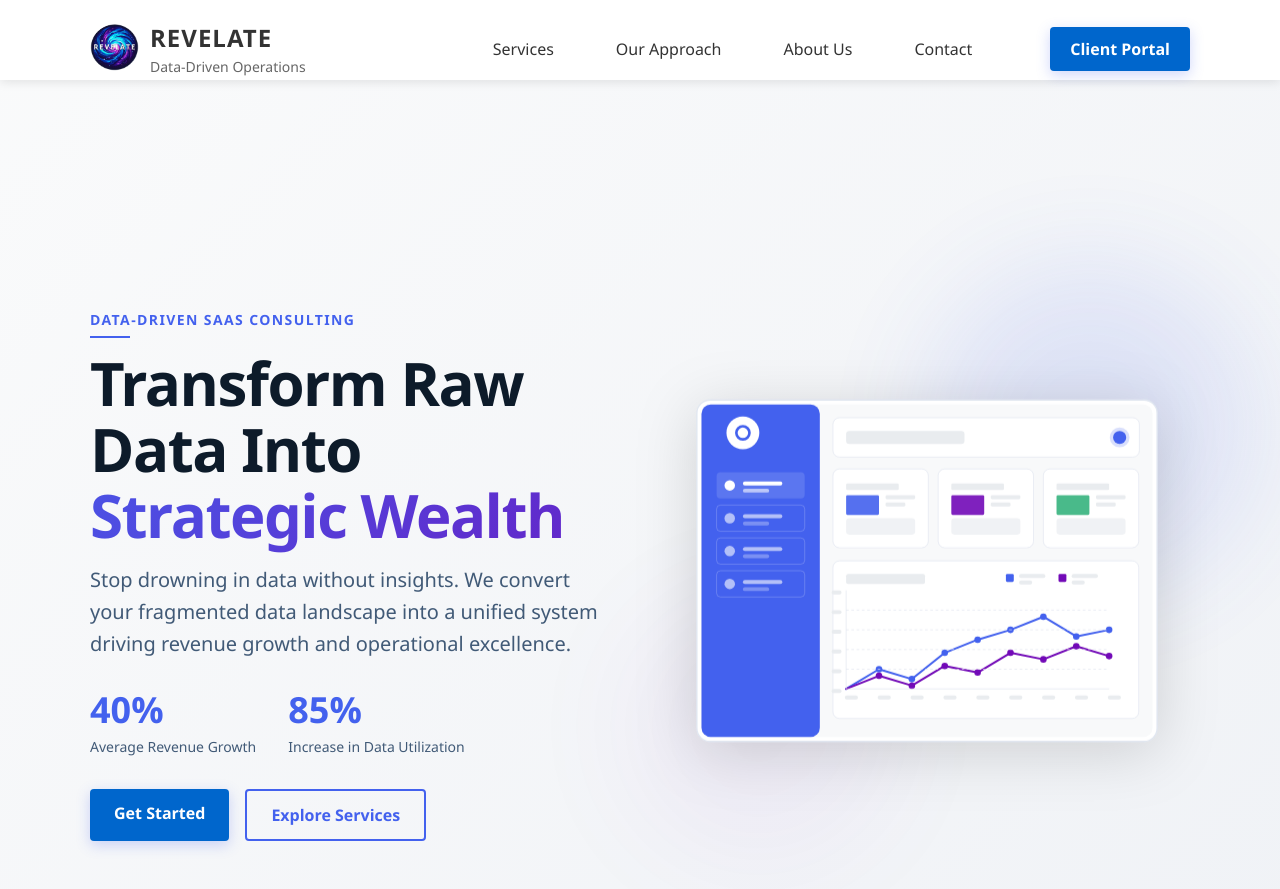
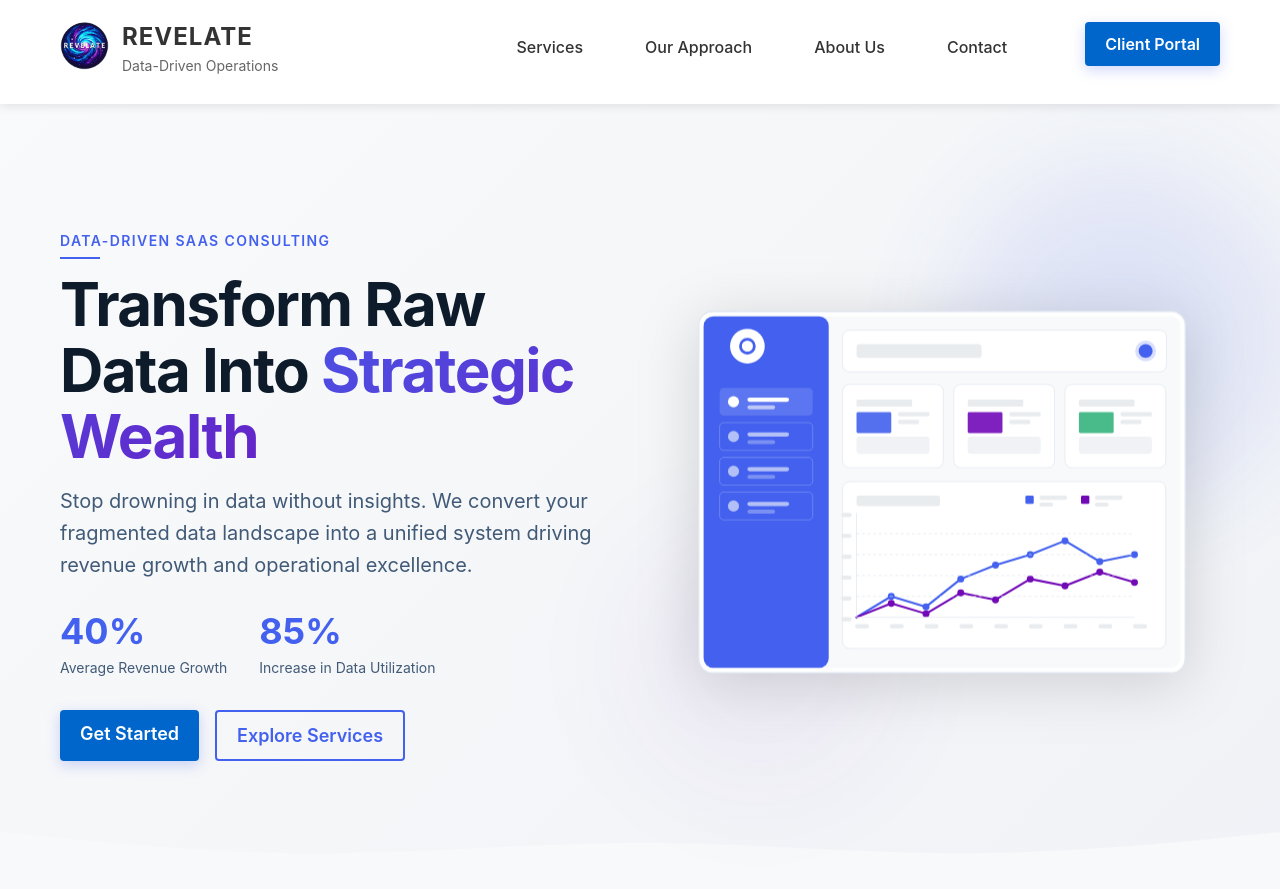
Before and after one commit to DrewRevelate/revelate-website, a Jekyll site: the page built from index.html, in a window 1280 px wide and 900 px high. Shown: the top 889 px of the window. Built offline with Jekyll 4.4.1, drawn with Linux system fonts in a browser that asks for light colours.

Commit message:
Update header.html

```diff
--- a/_includes/header.html
+++ b/_includes/header.html
@@ -1,70 +1,74 @@
-<!DOCTYPE html>
-<html lang="en">
-<head>
-  <meta charset="UTF-8">
-  <meta name="viewport" content="width=device-width, initial-scale=1.0">
-  <title>Revelate Operations - Perfect Header</title>
+<!-- The improved header with fixed hamburger menu -->
+<header id="header">
+  <div class="container">
+    <div class="header-inner">
+      <a href="{{ '/' | relative_url }}" class="logo" aria-label="Revelate Operations Home">
+        <div class="logo-container">
+          <div class="logo-wrapper">
+            <div class="logo-image">
+              <img src="{{ '/assets/images/logo.png' | relative_url }}" alt="Revelate Logo" width="48" height="48">
+            </div>
+            <div class="logo-text">
+              <span class="company-name">REVELATE</span>
+              <span class="company-tagline">Data-Driven Operations</span>
+            </div>
+          </div>
+        </div>
+      </a>
+      <nav aria-label="Main navigation">
+        <button class="mobile-toggle" aria-label="Toggle menu" aria-expanded="false" aria-controls="main-menu">
+          <span></span>
+          <span></span>
+          <span></span>
+        </button>
+        <ul id="main-menu" class="nav-links">
+          <li class="nav-item"><a href="{{ '/services/' | relative_url }}" class="nav-link {% if page.url contains '/services/' %}active{% endif %}">Services</a></li>
+          <li class="nav-item"><a href="{{ '/approach/' | relative_url }}" class="nav-link {% if page.url contains '/approach/' %}active{% endif %}">Our Approach</a></li>
+          <li class="nav-item"><a href="{{ '/about/' | relative_url }}" class="nav-link {% if page.url contains '/about/' %}active{% endif %}">About Us</a></li>
+          <li class="nav-item"><a href="{{ '/contact/' | relative_url }}" class="nav-link {% if page.url contains '/contact/' %}active{% endif %}">Contact</a></li>
+          <li class="nav-item"><a href="https://client.revelateops.com" class="btn btn-primary nav-cta" id="portal-btn">Client Portal</a></li>
+        </ul>
+      </nav>
+    </div>
+  </div>
+</header>
+
 <style>
-    /* Reset and base styles */
-    *, *::before, *::after {
-      box-sizing: border-box;
+/* Base styles */
+body {
   margin: 0;
   padding: 0;
+  font-family: -apple-system, BlinkMacSystemFont, 'Segoe UI', Roboto, Oxygen, Ubuntu, Cantarell, 'Open Sans', 'Helvetica Neue', sans-serif;
 }
 
-    :root {
-      --primary-color: #0066cc;
-      --primary-dark: #0052a3;
-      --text-dark: #333333;
-      --text-light: #666666;
-      --white: #ffffff;
-      --header-height-mobile: 60px;
-      --header-height-tablet: 70px;
-      --header-height-desktop: 80px;
-      --transition-speed: 0.3s;
-      --box-shadow: 0 2px 10px rgba(0, 0, 0, 0.1);
-      --box-shadow-hover: 0 4px 12px rgba(0, 0, 0, 0.15);
-    }
-
-    body {
-      font-family: 'Segoe UI', Tahoma, Geneva, Verdana, sans-serif;
-      line-height: 1.5;
-      color: var(--text-dark);
-      padding-top: var(--header-height-mobile);
-    }
-
-    .container {
-      width: 100%;
-      padding-left: 20px;
-      padding-right: 20px;
-      margin: 0 auto;
-    }
-
-    /* Header styles - Mobile First */
+/* Header styles */
 #header {
   position: fixed;
   top: 0;
   left: 0;
   width: 100%;
-      height: var(--header-height-mobile);
-      background-color: var(--white);
-      box-shadow: var(--box-shadow);
+  background-color: #ffffff;
+  box-shadow: 0 2px 10px rgba(0, 0, 0, 0.1);
   z-index: 1000;
-      transition: height var(--transition-speed), box-shadow var(--transition-speed);
+}
+
+.container {
+  width: 100%;
+  max-width: 1200px;
+  margin: 0 auto;
+  padding: 0 20px;
 }
 
 .header-inner {
   display: flex;
   justify-content: space-between;
   align-items: center;
-      height: 100%;
+  height: 70px;
 }
 
 /* Logo styles */
 .logo {
   text-decoration: none;
-      flex-shrink: 0;
-      display: block;
 }
 
 .logo-container {
@@ -77,14 +81,13 @@
 }
 
 .logo-image {
-      margin-right: 10px;
+  margin-right: 12px;
 }
 
 .logo-image img {
   display: block;
-      height: 36px;
+  max-height: 48px;
   width: auto;
-      transition: height var(--transition-speed);
 }
 
 .logo-text {
@@ -93,269 +96,97 @@
 }
 
 .company-name {
-      font-size: 1.2rem;
+  font-size: 1.5rem;
   font-weight: 700;
   letter-spacing: 1px;
-      color: var(--text-dark);
+  color: #333;
   text-transform: uppercase;
-      transition: font-size var(--transition-speed);
-    }
-
-    .company-tagline {
-      display: none;
-      font-size: 0.75rem;
-      color: var(--text-light);
-      font-weight: 400;
-      transition: opacity var(--transition-speed);
-    }
-
-    /* Mobile menu toggle */
-    .mobile-toggle {
-      display: flex;
-      justify-content: center;
-      align-items: center;
-      width: 44px;
-      height: 44px;
-      background: none;
-      border: none;
-      cursor: pointer;
-      position: relative;
-      z-index: 10;
-      padding: 0;
-      border-radius: 4px;
-      transition: background-color 0.2s;
-    }
-
-    .mobile-toggle:hover {
-      background-color: rgba(0, 0, 0, 0.05);
-    }
-
-    .mobile-toggle:focus {
-      outline: none;
-      box-shadow: 0 0 0 2px rgba(0, 102, 204, 0.3);
-    }
-
-    .hamburger-icon {
-      position: relative;
-      width: 24px;
-      height: 2px;
-      background-color: var(--text-dark);
-      transition: background-color 0.2s;
-    }
-
-    .hamburger-icon::before,
-    .hamburger-icon::after {
-      content: '';
-      position: absolute;
-      width: 24px;
-      height: 2px;
-      background-color: var(--text-dark);
-      transition: transform var(--transition-speed);
-    }
-
-    .hamburger-icon::before {
-      transform: translateY(-8px);
-    }
-
-    .hamburger-icon::after {
-      transform: translateY(8px);
-    }
-
-    /* Mobile menu open state */
-    .mobile-toggle[aria-expanded="true"] .hamburger-icon {
-      background-color: transparent;
-    }
-
-    .mobile-toggle[aria-expanded="true"] .hamburger-icon::before {
-      transform: translateY(0) rotate(45deg);
-    }
-
-    .mobile-toggle[aria-expanded="true"] .hamburger-icon::after {
-      transform: translateY(0) rotate(-45deg);
-    }
-
-    /* Navigation styles for mobile */
-    .nav-links {
-      display: flex;
-      flex-direction: column;
-      position: fixed;
-      top: var(--header-height-mobile);
-      left: 0;
-      width: 100%;
-      height: calc(100vh - var(--header-height-mobile));
-      background-color: var(--white);
-      list-style: none;
-      padding: 20px;
-      transform: translateX(100%);
-      visibility: hidden;
-      transition: transform var(--transition-speed), visibility var(--transition-speed);
-      overflow-y: auto;
-      z-index: 999;
-      box-shadow: var(--box-shadow);
-    }
-
-    .nav-links.active {
-      transform: translateX(0);
-      visibility: visible;
-    }
-
-    .nav-item {
-      margin: 0;
-      border-bottom: 1px solid rgba(0, 0, 0, 0.08);
-    }
-
-    .nav-item:last-child {
-      border-bottom: none;
-      margin-top: 20px;
-    }
-
-    .nav-link {
-      display: block;
-      padding: 15px 0;
-      color: var(--text-dark);
-      text-decoration: none;
-      font-size: 1.1rem;
-      font-weight: 500;
-      transition: color 0.2s;
-    }
-
-    .nav-link:hover,
-    .nav-link:focus,
-    .nav-link.active {
-      color: var(--primary-color);
-    }
-
-    /* CTA button styling */
-    .btn {
-      display: inline-block;
-      text-decoration: none;
-      font-weight: 600;
-      text-align: center;
-      white-space: nowrap;
-      vertical-align: middle;
-      cursor: pointer;
-      padding: 12px 24px;
-      font-size: 1rem;
-      line-height: 1.5;
-      border-radius: 4px;
-      transition: all 0.2s ease-in-out;
-    }
-
-    .btn-primary {
-      background-color: var(--primary-color);
-      color: var(--white);
-      border: none;
-    }
-
-    .btn-primary:hover,
-    .btn-primary:focus {
-      background-color: var(--primary-dark);
-      box-shadow: var(--box-shadow-hover);
-    }
-
-    .nav-cta {
-      width: 100%;
-    }
-
-    /* Header scroll state */
-    .header-scrolled {
-      box-shadow: var(--box-shadow-hover);
-    }
-
-    /* Prevent scrolling when menu is open */
-    body.menu-open {
-      overflow: hidden;
-    }
-
-    /* Tablet Styles */
-    @media (min-width: 768px) {
-      body {
-        padding-top: var(--header-height-tablet);
-      }
-
-      #header {
-        height: var(--header-height-tablet);
-      }
-
-      .nav-links {
-        top: var(--header-height-tablet);
-        height: calc(100vh - var(--header-height-tablet));
-      }
-
-      .logo-image img {
-        height: 40px;
-      }
-
-      .company-name {
-        font-size: 1.3rem;
-      }
-
-      .company-tagline {
-        display: block;
-      }
-
-      .container {
-        max-width: 720px;
-      }
-    }
-
-    /* Desktop Styles */
-    @media (min-width: 992px) {
-      body {
-        padding-top: var(--header-height-desktop);
-      }
-
-      #header {
-        height: var(--header-height-desktop);
-      }
-
-      .container {
-        max-width: 960px;
-      }
-
-      .logo-image img {
-        height: 48px;
-      }
-
-      .company-name {
-        font-size: 1.5rem;
 }
 
 .company-tagline {
   font-size: 0.875rem;
+  color: #666;
+  font-weight: 400;
 }
 
+/* IMPROVED HAMBURGER MENU */
 .mobile-toggle {
-        display: none;
+  display: none; /* Hide by default, show in media query */
+  background: transparent;
+  border: none;
+  width: 30px;
+  height: 30px;
+  position: relative;
+  cursor: pointer;
+  padding: 0;
+  z-index: 100;
 }
 
+.mobile-toggle span {
+  display: block;
+  position: absolute;
+  height: 3px;
+  width: 100%;
+  background: #333;
+  border-radius: 3px;
+  opacity: 1;
+  left: 0;
+  transform: rotate(0deg);
+  transition: .25s ease-in-out;
+}
+
+.mobile-toggle span:nth-child(1) {
+  top: 4px;
+}
+
+.mobile-toggle span:nth-child(2) {
+  top: 14px;
+}
+
+.mobile-toggle span:nth-child(3) {
+  top: 24px;
+}
+
+/* Hamburger to X animation */
+.mobile-toggle[aria-expanded="true"] span:nth-child(1) {
+  top: 14px;
+  transform: rotate(135deg);
+}
+
+.mobile-toggle[aria-expanded="true"] span:nth-child(2) {
+  opacity: 0;
+  left: -60px;
+}
+
+.mobile-toggle[aria-expanded="true"] span:nth-child(3) {
+  top: 14px;
+  transform: rotate(-135deg);
+}
+
+/* Navigation links */
 .nav-links {
-        position: static;
-        flex-direction: row;
-        align-items: center;
-        height: auto;
+  display: flex;
+  list-style: none;
+  margin: 0;
   padding: 0;
-        background: none;
-        box-shadow: none;
-        transform: none;
-        visibility: visible;
-        overflow: visible;
-        width: auto;
 }
 
 .nav-item {
-        margin: 0 0 0 30px;
-        border-bottom: none;
-      }
-
-      .nav-item:last-child {
-        margin-top: 0;
+  margin-left: 30px;
 }
 
 .nav-link {
+  color: #333;
+  text-decoration: none;
+  font-weight: 500;
   padding: 8px 0;
-        font-size: 1rem;
   position: relative;
+  transition: color 0.3s;
+}
+
+.nav-link:hover,
+.nav-link.active {
+  color: #0066cc;
 }
 
 .nav-link::after {
@@ -365,76 +196,126 @@
   left: 0;
   width: 0;
   height: 2px;
-        background-color: var(--primary-color);
-        transition: width 0.3s ease;
+  background-color: #0066cc;
+  transition: width 0.3s;
 }
 
 .nav-link:hover::after,
-      .nav-link:focus::after,
 .nav-link.active::after {
   width: 100%;
 }
 
-      .nav-cta {
-        width: auto;
+/* Button styles */
+.btn {
+  display: inline-block;
   padding: 10px 20px;
-      }
+  border-radius: 4px;
+  text-decoration: none;
+  font-weight: 600;
+  transition: all 0.3s;
 }
 
-    /* Large Desktop Styles */
-    @media (min-width: 1200px) {
-      .container {
-        max-width: 1140px;
-      }
+.btn-primary {
+  background-color: #0066cc;
+  color: white;
 }
 
-    /* Extra Large Desktop Styles */
-    @media (min-width: 1400px) {
-      .container {
-        max-width: 1320px;
+.btn-primary:hover {
+  background-color: #0052a3;
+}
+
+/* Mobile styles */
+@media (max-width: 768px) {
+  .header-inner {
+    height: 60px;
+  }
+
+  .company-tagline {
+    display: none;
+  }
+
+  .company-name {
+    font-size: 1.25rem;
+  }
+
+  .logo-image img {
+    max-height: 40px;
+  }
+
+  /* Show hamburger in mobile */
+  .mobile-toggle {
+    display: block;
+  }
+
+  /* Mobile menu */
+  .nav-links {
+    position: fixed;
+    flex-direction: column;
+    background: white;
+    width: 100%;
+    top: 60px; /* Match header height */
+    left: 0;
+    padding: 20px;
+    box-shadow: 0 5px 10px rgba(0,0,0,0.1);
+    transform: translateY(-100%);
+    opacity: 0;
+    visibility: hidden;
+    transition: all 0.3s ease;
+    z-index: 99;
+    height: calc(100vh - 60px); /* Full height minus header */
+    overflow-y: auto;
+  }
+
+  /* When menu is open */
+  .nav-links.active {
+    transform: translateY(0);
+    opacity: 1;
+    visibility: visible;
+  }
+
+  .nav-item {
+    margin: 0 0 15px 0;
+    width: 100%;
+    border-bottom: 1px solid #eee;
+    padding-bottom: 15px;
+  }
+
+  .nav-item:last-child {
+    border-bottom: none;
+    margin-top: 10px;
+  }
+
+  .nav-link {
+    display: block;
+    font-size: 18px;
+    padding: 5px 0;
+  }
+
+  .nav-link::after {
+    display: none;
+  }
+
+  .btn {
+    display: block;
+    width: 100%;
+    text-align: center;
+    padding: 12px 20px;
+  }
+
+  /* Prevent scrolling when menu is open */
+  body.menu-open {
+    overflow: hidden;
+    position: fixed;
+    width: 100%;
   }
 }
 </style>
-</head>
-<body>
-  <header id="header">
-    <div class="container">
-      <div class="header-inner">
-        <a href="/" class="logo" aria-label="Revelate Operations Home">
-          <div class="logo-container">
-            <div class="logo-wrapper">
-              <div class="logo-image">
-                <img src="/assets/images/logo.png" alt="Revelate Logo">
-              </div>
-              <div class="logo-text">
-                <span class="company-name">REVELATE</span>
-                <span class="company-tagline">Data-Driven Operations</span>
-              </div>
-            </div>
-          </div>
-        </a>
-        <nav aria-label="Main navigation">
-          <button class="mobile-toggle" aria-label="Toggle menu" aria-expanded="false" aria-controls="main-menu">
-            <span class="hamburger-icon"></span>
-          </button>
-          <ul id="main-menu" class="nav-links">
-            <li class="nav-item"><a href="/services/" class="nav-link">Services</a></li>
-            <li class="nav-item"><a href="/approach/" class="nav-link">Our Approach</a></li>
-            <li class="nav-item"><a href="/about/" class="nav-link">About Us</a></li>
-            <li class="nav-item"><a href="/contact/" class="nav-link">Contact</a></li>
-            <li class="nav-item"><a href="https://client.revelateops.com" class="btn btn-primary nav-cta" id="portal-btn">Client Portal</a></li>
-          </ul>
-        </nav>
-      </div>
-    </div>
-  </header>
 
 <script>
 document.addEventListener('DOMContentLoaded', function() {
   // Mobile menu toggle
   const mobileToggle = document.querySelector('.mobile-toggle');
   const navLinks = document.getElementById('main-menu');
-      const header = document.getElementById('header');
 
   if (mobileToggle && navLinks) {
     mobileToggle.addEventListener('click', function() {
```
Also changed, not shown: other parts of _includes/header.html (+5 -35 lines). Lines whose indentation alone changed are shown as unchanged.
